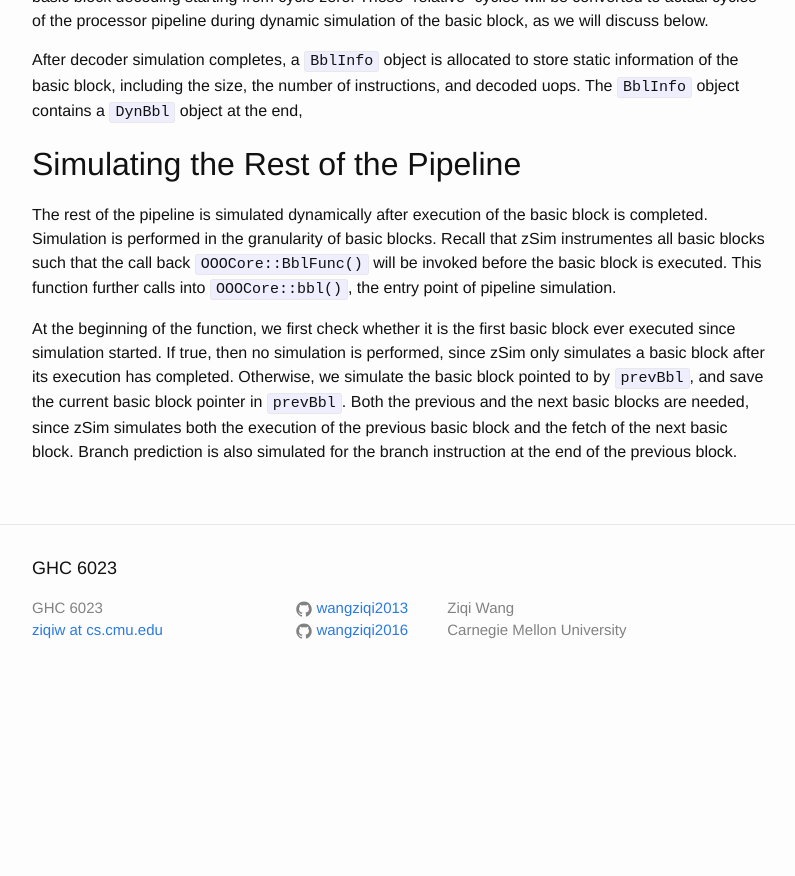
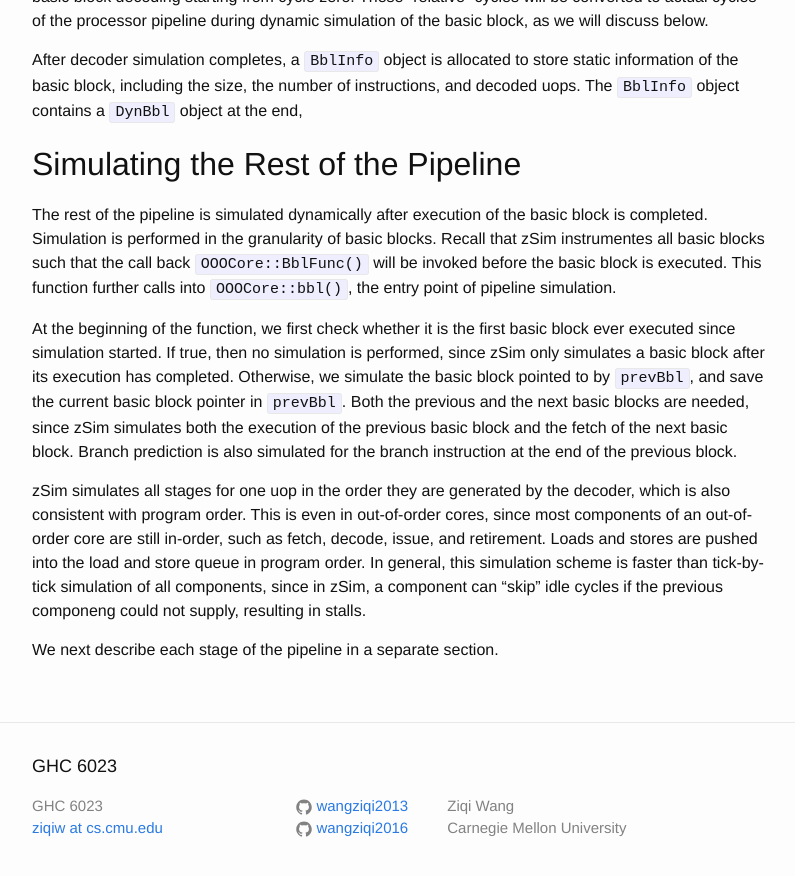
Before and after one commit to wangziqi2013/wangziqi2013.github.io, a Jekyll site: the page built from _posts/2019-12-31-zsim-microarch.markdown, in a window 1280 px wide and 900 px high, scrolled down 10135 px. Shown: the top 876 px of the window, without its empty margins (238-1033 px from the left). Built offline with Jekyll 4.4.1, drawn with Linux system fonts in a browser that asks for light colours; before the commit the page ends 10837 px from its top, so only the background shows below that.

Commit message:
Adding general

```diff
--- a/_posts/2019-12-31-zsim-microarch.markdown
+++ b/_posts/2019-12-31-zsim-microarch.markdown
@@ -372,3 +372,11 @@ If true, then no simulation is performed, since zSim only simulates a basic bloc
 we simulate the basic block pointed to by `prevBbl`, and save the current basic block pointer in `prevBbl`. Both the previous and the
 next basic blocks are needed, since zSim simulates both the execution of the previous basic block and the fetch of the
 next basic block. Branch prediction is also simulated for the branch instruction at the end of the previous block.
+
+zSim simulates all stages for one uop in the order they are generated by the decoder, which is also consistent with program order.
+This is even in out-of-order cores, since most components of an out-of-order core are still in-order, such as fetch, decode,
+issue, and retirement. Loads and stores are pushed into the load and store queue in program order. In general, this simulation
+scheme is faster than tick-by-tick simulation of all components, since in zSim, a component can "skip" idle cycles if the
+previous componeng could not supply, resulting in stalls.
+
+We next describe each stage of the pipeline in a separate section.
```
